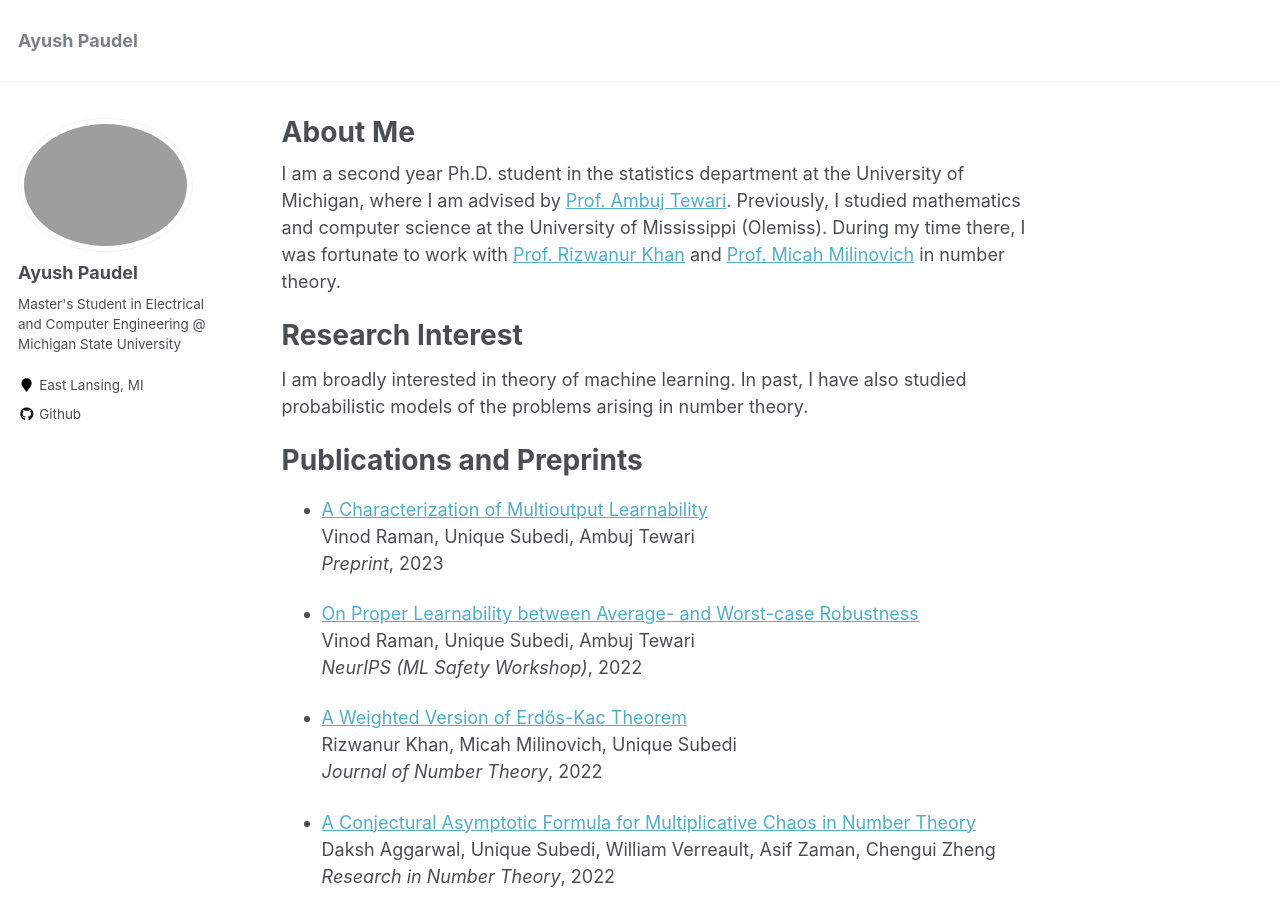
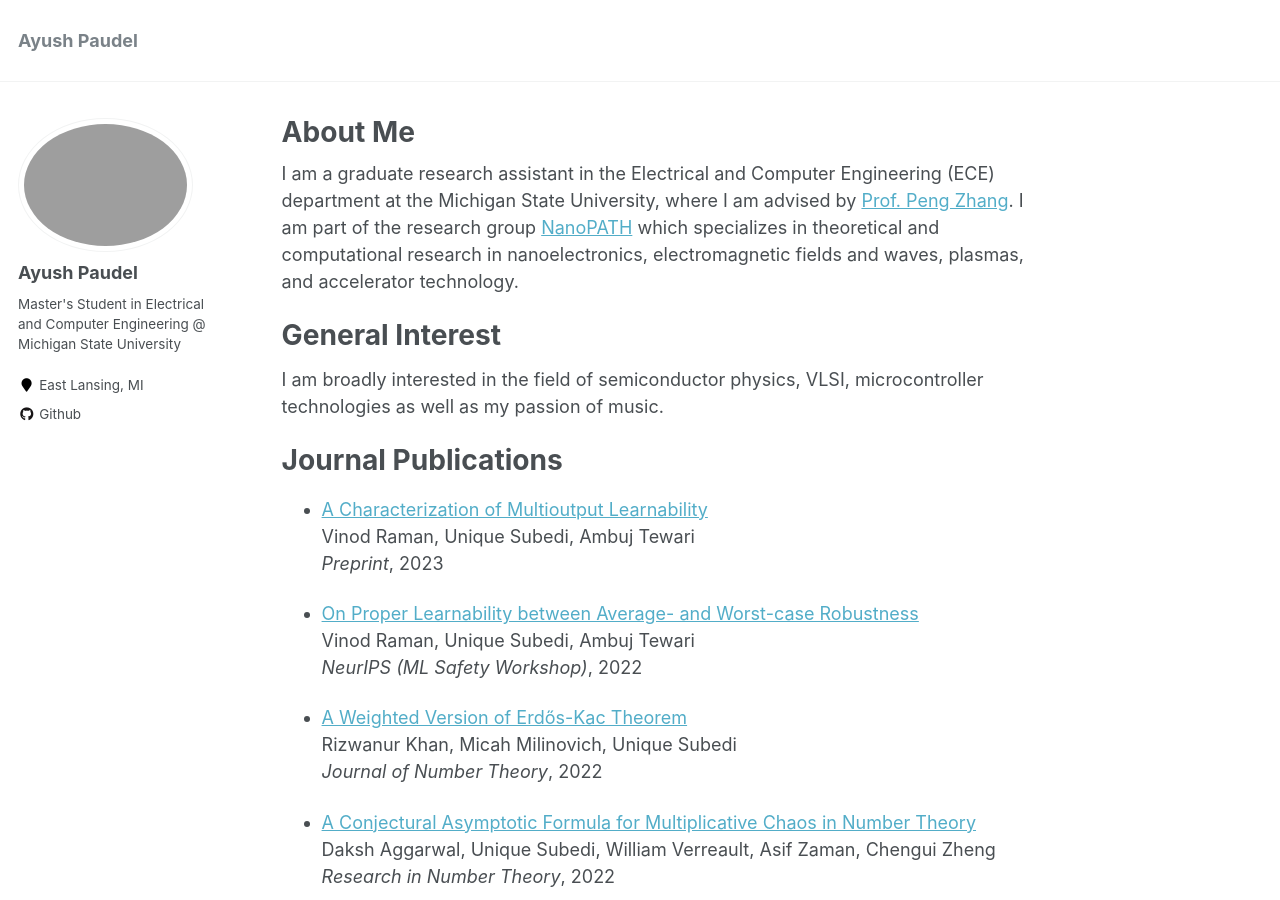
Before and after one commit to paudela11/paudela11.github.io, a Jekyll site: the page built from _pages/about.md, in a window 1280 px wide and 900 px high. Built offline with Jekyll 4.4.1, drawn with Linux system fonts in a browser that asks for light colours; formulas are drawn with MathJax 3.

Commit message:
Update about.md

```diff
--- a/_pages/about.md
+++ b/_pages/about.md
@@ -8,16 +8,16 @@ redirect_from:
   - /about.html
 ---
 
-I am a second year Ph.D. student in the statistics department at the University of Michigan, where I am advised by [Prof. Ambuj Tewari](https://ambujtewari.github.io/). Previously, I studied mathematics and computer science at the University of Mississippi (Olemiss). During my time there, I was fortunate to work with [Prof. Rizwanur Khan](http://home.olemiss.edu/~rrkhan/) and [Prof. Micah Milinovich](http://home.olemiss.edu/~mbmilino/) in number theory.
+I am a graduate research assistant in the Electrical and Computer Engineering (ECE) department at the Michigan State University, where I am advised by [Prof. Peng Zhang](https://www.egr.msu.edu/people/profile/pz). I am part of the research group [NanoPATH](https://www.egr.msu.edu/~pz/) which specializes in theoretical and computational research in nanoelectronics, electromagnetic fields and waves, plasmas, and accelerator technology.
 
 
-Research Interest
+General Interest
 ======
 
-I am broadly interested in theory of machine learning. In past, I have also studied probabilistic models of the problems arising in number theory.
+I am broadly interested in the field of semiconductor physics, VLSI, microcontroller technologies as well as my passion of music.
 
 
-Publications and Preprints
+Journal Publications
 ======
 
 - [A Characterization of Multioutput Learnability](https://arxiv.org/abs/2301.02729)
```
